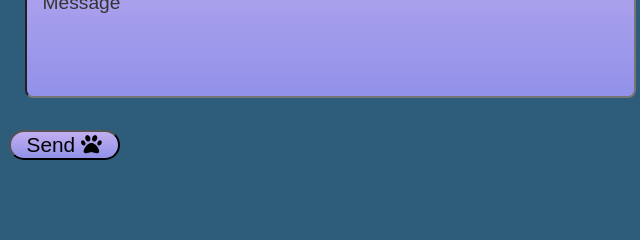
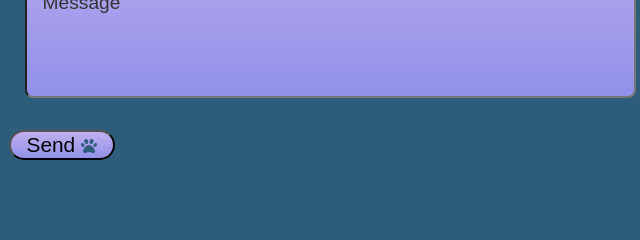
Before and after one commit to zachare/KippersKlippers, a website: page contactUs.html in a window 1280 px wide. Shown: the part 1000-1240 px from the top of the page, 268-908 px from the left. Drawn offline with Linux system fonts and the light colour scheme.

Commit message:
Update Contact.css

```diff
--- a/Contact.css
+++ b/Contact.css
@@ -23,6 +23,11 @@ width: 45%;
 flex: 30rem;
 padding: 1px 59px;
 padding-bottom: 0;
+}
+
+.contact .row .content i{
+font-size: 1rem;
+color: #2d5d7b;
 }
 
 .contact .row form{
```
